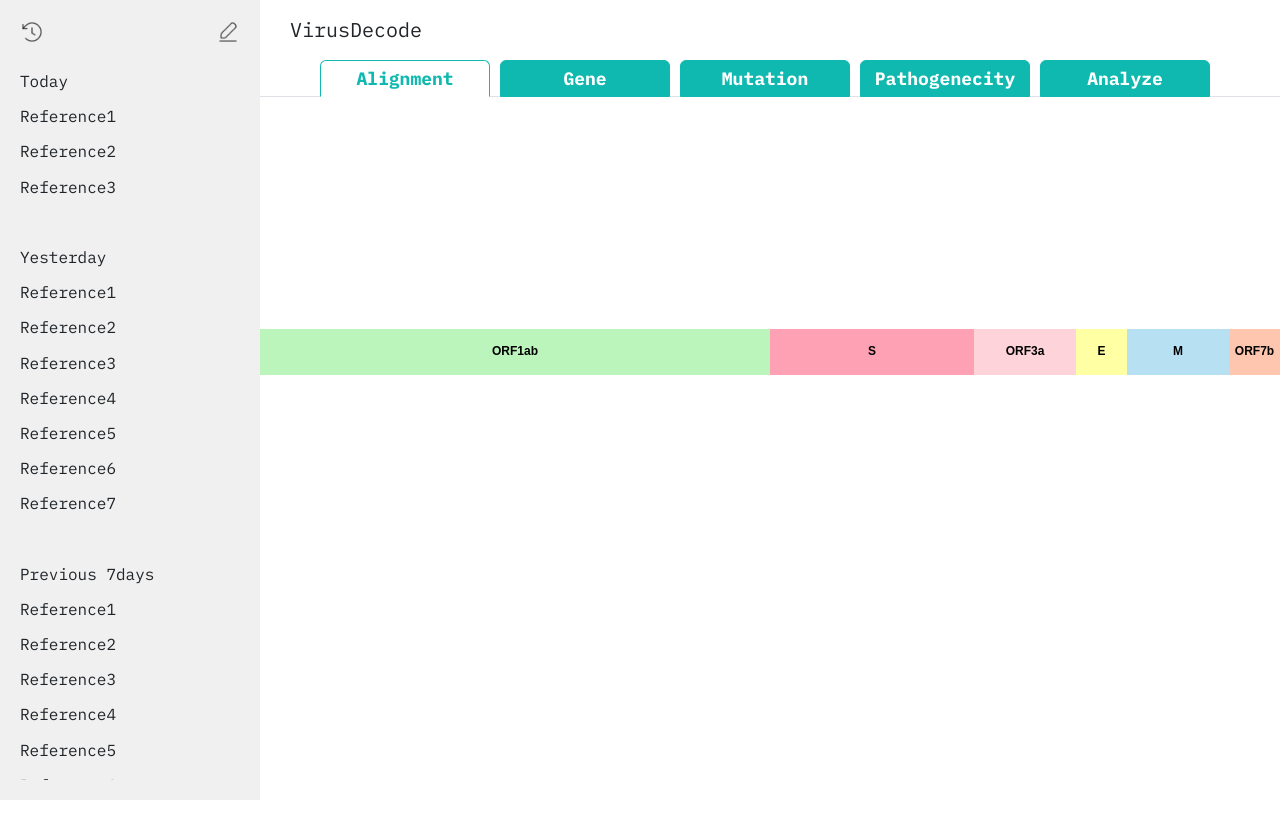
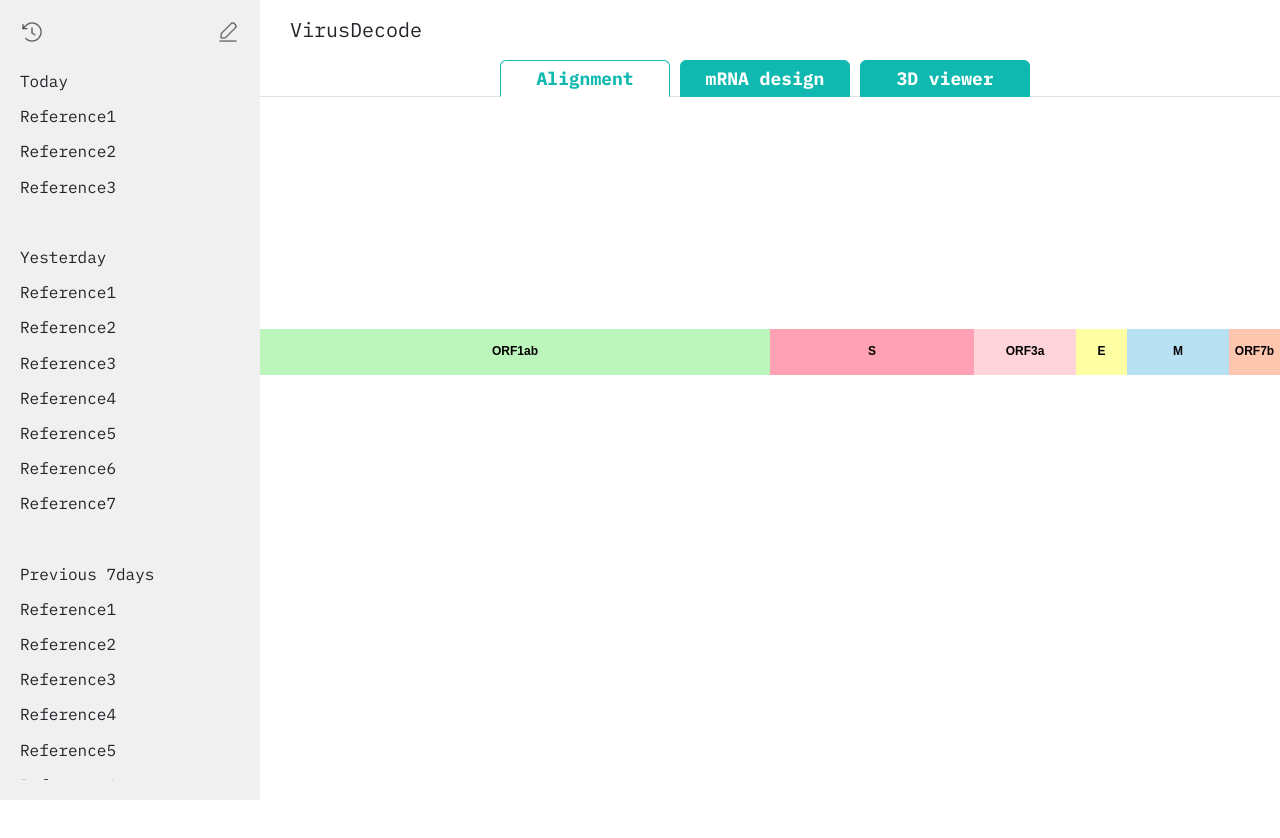
Before and after one commit to VirusDecode-project/VirusDecode, a React (Create React App) app in the folder frontend/: page /analysis in a window 1280 px wide. Shown: the top 838 px of the page. Built offline with nearby package versions, Linux system fonts and the light colour scheme.

Commit message:
서버로 post 요청 보내기전 커밋

```diff
--- a/frontend/src/pages/analysis.js
+++ b/frontend/src/pages/analysis.js
@@ -45,17 +45,12 @@ function Analysis() {
                 <Nav.Link eventKey="link0" onClick={() => setTab(0)}>Alignment</Nav.Link>
               </Nav.Item>
               <Nav.Item>
-                <Nav.Link eventKey="link1" onClick={() => setTab(1)}>Gene</Nav.Link>
+                <Nav.Link eventKey="link1" onClick={() => setTab(1)}>mRNA design</Nav.Link>
               </Nav.Item>
               <Nav.Item>
-                <Nav.Link eventKey="link2" onClick={() => setTab(2)}>Mutation</Nav.Link>
+                <Nav.Link eventKey="link2" onClick={() => setTab(2)}>3D viewer</Nav.Link>
               </Nav.Item>
-              <Nav.Item>
-                <Nav.Link eventKey="link3" onClick={() => setTab(3)}>Pathogenecity</Nav.Link>
-              </Nav.Item>
-              <Nav.Item>
-                <Nav.Link eventKey="link4" onClick={() => setTab(4)}>Analyze</Nav.Link>
-              </Nav.Item>
+
             </Nav>
             <Tab tab={tab} />
           </>
@@ -78,10 +73,9 @@ function Tab(props) {
   return (
     <div>
       {props.tab === 0 && <Alignment data={data} />}
-      {props.tab === 1 && <div>Gene에 관한 내용을 나타냅니다.<br />(예정)</div>}
-      {props.tab === 2 && <div>Mutation에 관한 정보<br />(베타서비스중)</div>}
-      {props.tab === 3 && <div>Pathogenecity를 분석한 내용입니다.<br />(추후오픈예정)</div>}
-      {props.tab === 4 && <div>Analyze 결과 입니다.<br />(유료서비스)</div>}
+      {props.tab === 1 && <div>mRNA design에 관한 내용을 나타냅니다.<br />(예정)</div>}
+      {props.tab === 2 && <div>3D viewer가 실행되는 페이지 입니다.<br />(베타서비스)</div>}
+
     </div>
   );
 }
```
